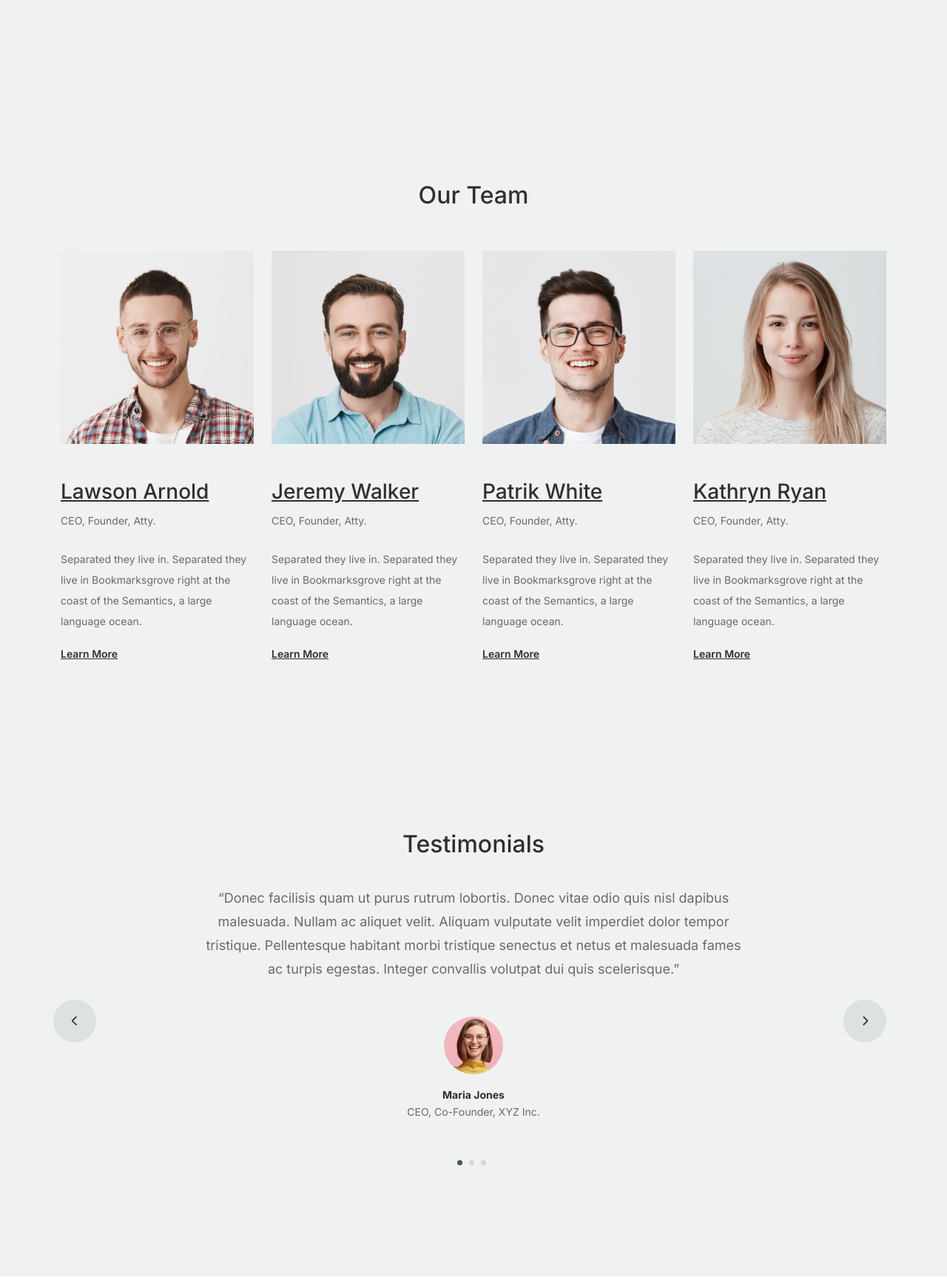
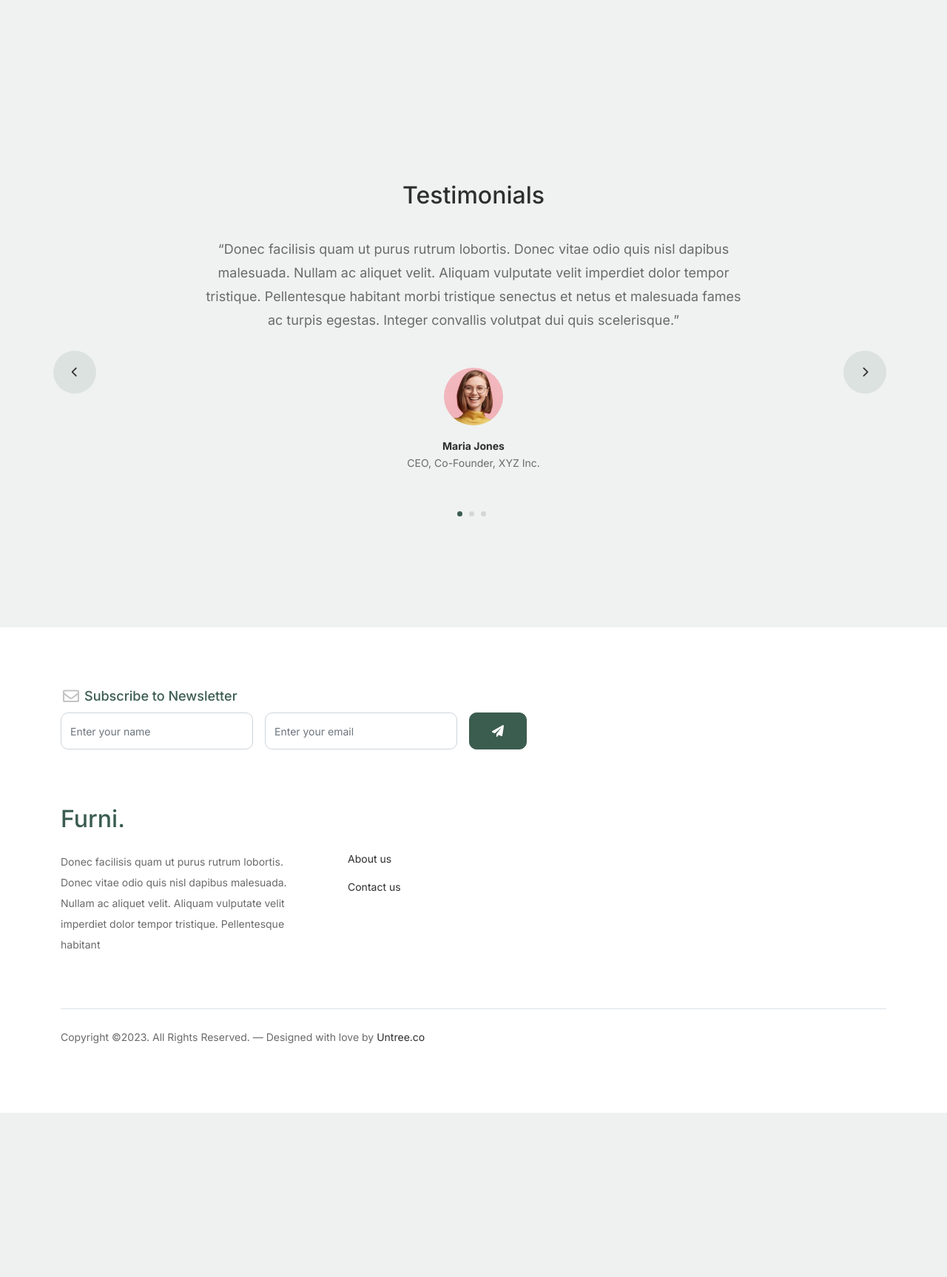
Before and after one commit to Baklachok/Nochnozhor, a Django app: page /about/ in a window 1280 px wide; the page is wider, and only the part inside the window is pictured. Shown: the part 1199-2925 px from the top of that part at 74% size. After the commit the page ends 2703 px from the top of that part, so only its background shows below. Run offline with Django 4.2, Linux system fonts and the light colour scheme; parts of the project's set-up code (start-up, migrations or seed data) failed here and were passed over; some libraries are stand-ins or nearby versions.

Commit message:
fixed about-page

```diff
--- a/templates/about.html
+++ b/templates/about.html
@@ -14,7 +14,7 @@
 							<div class="intro-excerpt">
 								<h1>About Us</h1>
 								<p class="mb-4">Donec vitae odio quis nisl dapibus malesuada. Nullam ac aliquet velit. Aliquam vulputate velit imperdiet dolor tempor tristique.</p>
-								<p><a href="" class="btn btn-secondary me-2">Shop Now</a><a href="#" class="btn btn-white-outline">Explore</a></p>
+								<p><a href="{% url 'cart-view' %}" class="btn btn-secondary me-2">Shop Now</a><a href="{% url 'shop' %}" class="btn btn-white-outline">Explore</a></p>
 							</div>
 						</div>
 						<div class="col-lg-7">
@@ -91,76 +91,6 @@
 			</div>
 		</div>
 		<!-- End Why Choose Us Section -->
-
-		<!-- Start Team Section -->
-		<div class="untree_co-section">
-			<div class="container">
-
-				<div class="row mb-5">
-					<div class="col-lg-5 mx-auto text-center">
-						<h2 class="section-title">Our Team</h2>
-					</div>
-				</div>
-
-				<div class="row">
-
-					<!-- Start Column 1 -->
-					<div class="col-12 col-md-6 col-lg-3 mb-5 mb-md-0">
-						<img src="{% static '/images/person_1.jpg' %}" class="img-fluid mb-5">
-						<h3 clas><a href="#"><span class="">Lawson</span> Arnold</a></h3>
-            <span class="d-block position mb-4">CEO, Founder, Atty.</span>
-            <p>Separated they live in.
-            Separated they live in Bookmarksgrove right at the coast of the Semantics, a large language ocean.</p>
-            <p class="mb-0"><a href="#" class="more dark">Learn More <span class="icon-arrow_forward"></span></a></p>
-					</div>
-					<!-- End Column 1 -->
-
-					<!-- Start Column 2 -->
-					<div class="col-12 col-md-6 col-lg-3 mb-5 mb-md-0">
-						<img src="{% static '/images/person_2.jpg' %}" class="img-fluid mb-5">
-
-						<h3 clas><a href="#"><span class="">Jeremy</span> Walker</a></h3>
-            <span class="d-block position mb-4">CEO, Founder, Atty.</span>
-            <p>Separated they live in.
-            Separated they live in Bookmarksgrove right at the coast of the Semantics, a large language ocean.</p>
-            <p class="mb-0"><a href="#" class="more dark">Learn More <span class="icon-arrow_forward"></span></a></p>
-
-					</div>
-					<!-- End Column 2 -->
-
-					<!-- Start Column 3 -->
-					<div class="col-12 col-md-6 col-lg-3 mb-5 mb-md-0">
-						<img src="{% static '/images/person_3.jpg' %}" class="img-fluid mb-5">
-						<h3 clas><a href="#"><span class="">Patrik</span> White</a></h3>
-            <span class="d-block position mb-4">CEO, Founder, Atty.</span>
-            <p>Separated they live in.
-            Separated they live in Bookmarksgrove right at the coast of the Semantics, a large language ocean.</p>
-            <p class="mb-0"><a href="#" class="more dark">Learn More <span class="icon-arrow_forward"></span></a></p>
-					</div>
-					<!-- End Column 3 -->
-
-					<!-- Start Column 4 -->
-					<div class="col-12 col-md-6 col-lg-3 mb-5 mb-md-0">
-						<img src="{% static '/images/person_4.jpg' %}" class="img-fluid mb-5">
-
-						<h3 clas><a href="#"><span class="">Kathryn</span> Ryan</a></h3>
-            <span class="d-block position mb-4">CEO, Founder, Atty.</span>
-            <p>Separated they live in.
-            Separated they live in Bookmarksgrove right at the coast of the Semantics, a large language ocean.</p>
-            <p class="mb-0"><a href="#" class="more dark">Learn More <span class="icon-arrow_forward"></span></a></p>
-
-
-					</div>
-					<!-- End Column 4 -->
-
-
-
-				</div>
-			</div>
-		</div>
-		<!-- End Team Section -->
-
-
 
 		<!-- Start Testimonial Slider -->
 		<div class="testimonial-section before-footer-section">
```
